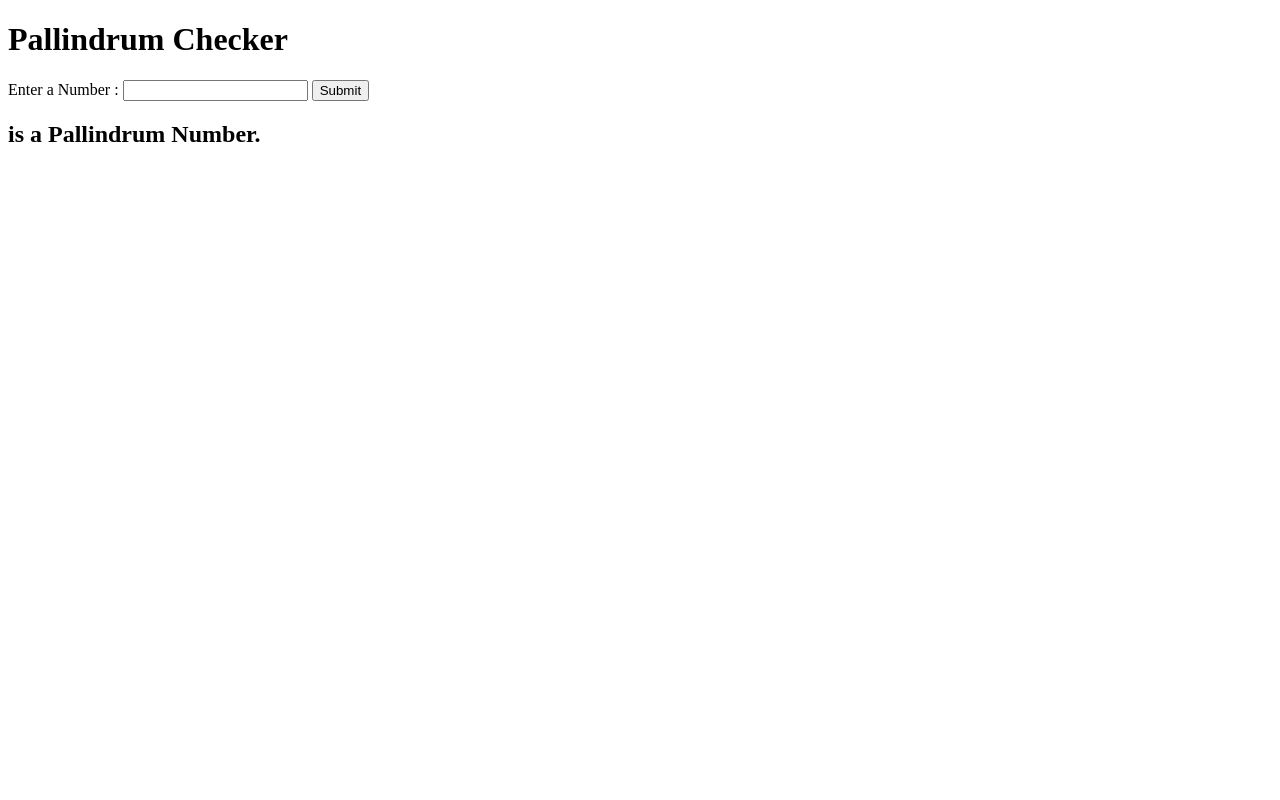
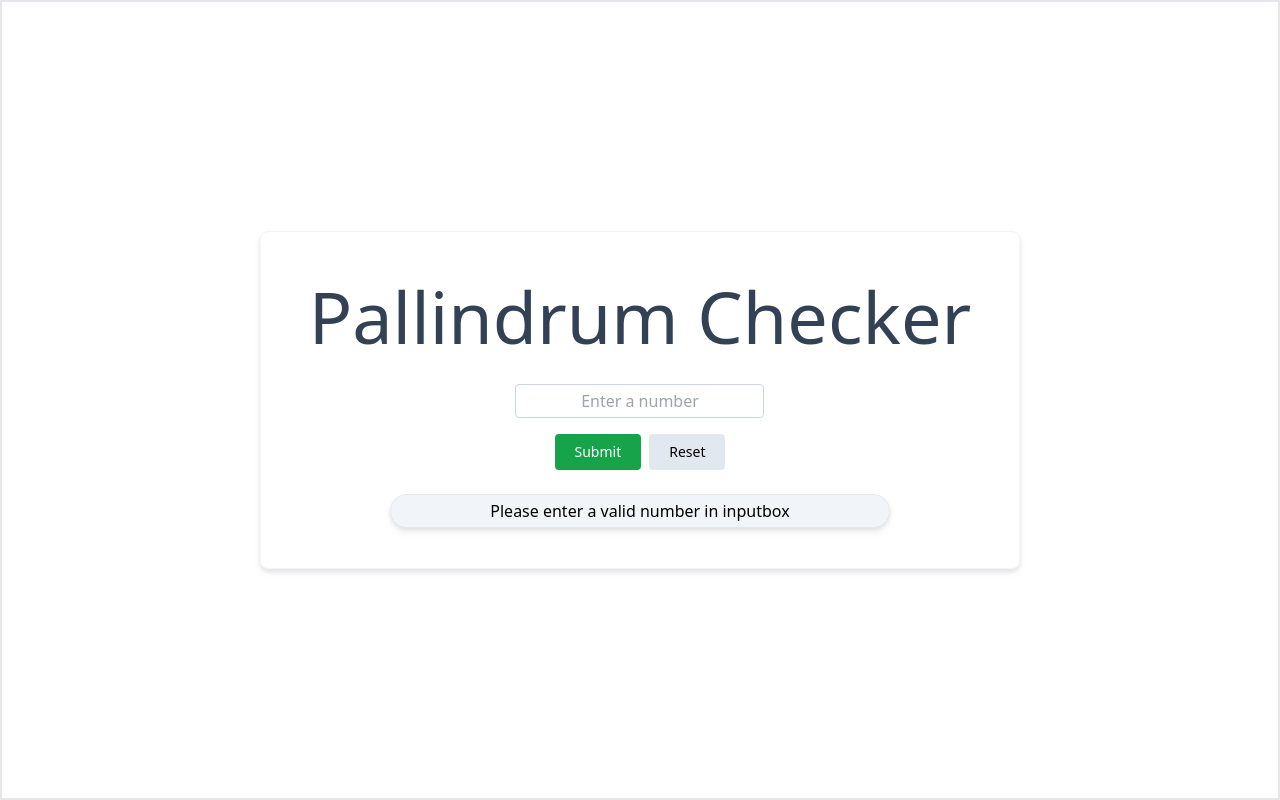
Before and after one commit to subrataSamartha/JS_Project_5_Pallindrome_Checker, a plain HTML site: page index.html in a window 1280 px wide. Both pictures are taken after a click on the button "Submit". Drawn offline with nearby package versions, Linux system fonts and the light colour scheme.

Commit message:
Style and logic added to the project

```diff
--- a/app.js
+++ b/app.js
@@ -1,11 +1,43 @@
 const inputEl = document.querySelector("[data-input]");
 const outputEl = document.querySelector("[data-output]");
+const bodyEl = document.getElementById("container");
+const resetBtn = document.querySelector("[data-reset-btn]");
+const submitBtn = document.querySelector("[data-submit-btn]");
 
 const isPallendrum = () => {
-  console.log(inputEl.value.split("").reverse().join(""));
+  console.log("isPallendrum called");
+  submitBtn.classList.add("cursor-not-allowed");
+  resetBtn.classList.remove("cursor-not-allowed");
   const inputNum = inputEl.value;
   const revNum = inputNum.split("").reverse().join("");
+  console.log(inputNum);
+  if (inputNum == "") {
+    outputEl.innerText = "Please enter a valid number in inputbox";
+    return;
+  }
+  let isPallendnum = inputNum === revNum ? "" : "not ";
+  let color = inputNum === revNum ? "green" : "red";
+  if (isPallendnum == "not ") {
+    bodyEl.classList.add("bg-red-100");
+  } else {
+    bodyEl.classList.add("bg-green-100");
+  }
+  bodyEl.classList.add(`bg-${color}-100`);
+  outputEl.innerText = `${inputNum} is ${isPallendnum}a Pallindrum Number.`;
+};
 
-  let isPallendrum = inputNum === revNum ? "" : "not ";
-  outputEl.innerText = `${inputNum} is ${isPallendrum}a Pallindrum Number.`;
+submitBtn.addEventListener("click", isPallendrum);
+
+const reset = () => {
+  outputEl.innerText = "Click on submit to check";
+  submitBtn.classList.remove("cursor-not-allowed");
+  resetBtn.classList.add("cursor-not-allowed");
+  inputEl.value = "";
+  if (bodyEl.classList.contains("bg-red-100")) {
+    bodyEl.classList.remove("bg-red-100").add("bg-white");
+  }
+  if (bodyEl.classList.contains("bg-green-100")) {
+    bodyEl.classList.remove("bg-green-100").add("bg-white");
+  }
 };
+resetBtn.addEventListener("click", reset);
--- a/index.html
+++ b/index.html
@@ -4,14 +4,58 @@
     <meta charset="UTF-8" />
     <meta http-equiv="X-UA-Compatible" content="IE=edge" />
     <meta name="viewport" content="width=device-width, initial-scale=1.0" />
+    <script src="https://cdn.tailwindcss.com"></script>
     <title>Document</title>
+
+    <style>
+      input::-webkit-outer-spin-button,
+      input::-webkit-inner-spin-button {
+        -webkit-appearance: none;
+        margin: 0;
+      }
+    </style>
   </head>
-  <body>
-    <div>
-      <h1>Pallindrum Checker</h1>
-      Enter a Number : <input type="number" name="" id="" data-input />
-      <input type="button" value="Submit" onclick="isPallendrum()" />
-      <h2 data-output></h2>
+  <body
+    class="flex flex-row justify-center items-center h-full border-2 border h-screen"
+    id="container"
+  >
+    <div
+      class="border border-slate-100 drop-shadow-md border-solid flex flex-col justify-center items-center gap-2 w-max rounded-lg p-10 bg-white"
+    >
+      <h1 class="text-7xl text-center text-slate-700 w-max mx-auto p-2">
+        Pallindrum Checker
+      </h1>
+      <!-- <div class="w-max"> -->
+      <!-- <label for="inputNum">Enter a Number : </label> -->
+      <input
+        type="number"
+        name=""
+        id="inputNum"
+        data-input
+        class="rounded outline-0 px-2 leading-8 shadow-none text-center mt-4 filter-nnone border border-slate-300 focus:border-slate-500 border-solid"
+        placeholder="Enter a number"
+      />
+      <!-- </div> -->
+      <div class="mt-2 flex gap-2">
+        <input
+          type="button"
+          value="Submit"
+          class="w-22 bg-green-600 hover:bg-green-700 text-white text-sm px-5 py-2 rounded cursor-pointer"
+          data-submit-btn
+        />
+        <input
+          type="button"
+          value="Reset"
+          class="w-22 bg-slate-200 hover:bg-slate-300 text-black text-sm px-5 py-2 rounded cursor-pointer drop-shadow-lg filter-none"
+          data-reset-btn
+        />
+      </div>
+      <h2
+        class="mt-4 border rounded-full border-slate-200 border-solid min-w-[500px] text-center drop-shadow-md p-1 bg-slate-100 transition duration-1000 ease-in-out"
+        data-output
+      >
+        Click on submit to check
+      </h2>
     </div>
     <script src="app.js"></script>
   </body>
```
